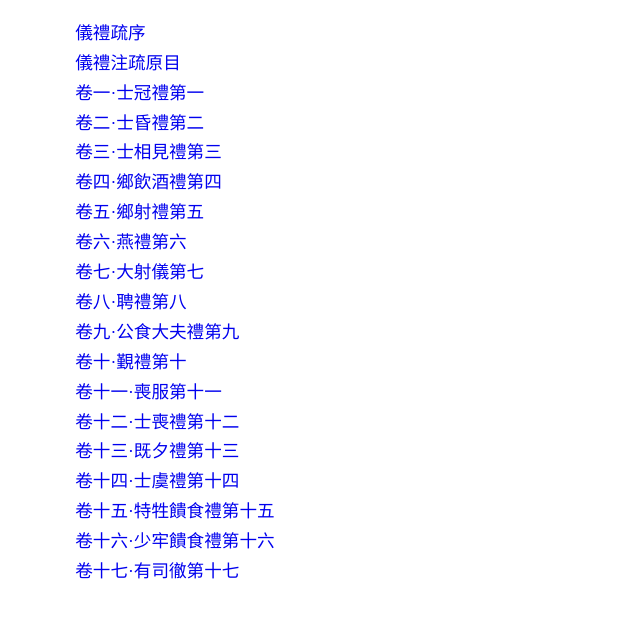
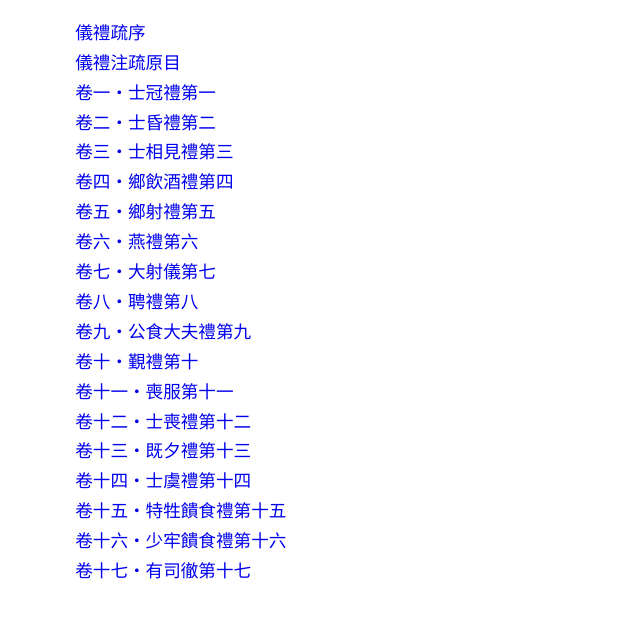
Before and after one commit to Ancient-China-Books/yilizhushu, a plain HTML site: page index.html in a window 1280 px wide. Shown: the part 48-666 px from the top of the page, without its empty margins (0-640 px from the left). Drawn offline with Linux system fonts and the light colour scheme; a web font is replaced by a local one.

Commit message:
修改點號樣式

```diff
--- a/index.html
+++ b/index.html
@@ -71,39 +71,39 @@
 
     <li><a href="OEBPS/Text/3897.html#toc_1">儀禮注疏原目</a></li>
 
-    <li><a href="OEBPS/Text/3898.html#toc_1">卷一·士冠禮第一</a></li>
+    <li><a href="OEBPS/Text/3898.html#toc_1">卷一・士冠禮第一</a></li>
 
-    <li><a href="OEBPS/Text/3899.html#toc_1">卷二·士昏禮第二</a></li>
+    <li><a href="OEBPS/Text/3899.html#toc_1">卷二・士昏禮第二</a></li>
 
-    <li><a href="OEBPS/Text/3900.html#toc_1">卷三·士相見禮第三</a></li>
+    <li><a href="OEBPS/Text/3900.html#toc_1">卷三・士相見禮第三</a></li>
 
-    <li><a href="OEBPS/Text/3901.html#toc_1">卷四·鄉飲酒禮第四</a></li>
+    <li><a href="OEBPS/Text/3901.html#toc_1">卷四・鄉飲酒禮第四</a></li>
 
-    <li><a href="OEBPS/Text/3902.html#toc_1">卷五·鄉射禮第五</a></li>
+    <li><a href="OEBPS/Text/3902.html#toc_1">卷五・鄉射禮第五</a></li>
 
-    <li><a href="OEBPS/Text/3903.html#toc_1">卷六·燕禮第六</a></li>
+    <li><a href="OEBPS/Text/3903.html#toc_1">卷六・燕禮第六</a></li>
 
-    <li><a href="OEBPS/Text/3904.html#toc_1">卷七·大射儀第七</a></li>
+    <li><a href="OEBPS/Text/3904.html#toc_1">卷七・大射儀第七</a></li>
 
-    <li><a href="OEBPS/Text/3905.html#toc_1">卷八·聘禮第八</a></li>
+    <li><a href="OEBPS/Text/3905.html#toc_1">卷八・聘禮第八</a></li>
 
-    <li><a href="OEBPS/Text/3906.html#toc_1">卷九·公食大夫禮第九</a></li>
+    <li><a href="OEBPS/Text/3906.html#toc_1">卷九・公食大夫禮第九</a></li>
 
-    <li><a href="OEBPS/Text/3907.html#toc_1">卷十·覲禮第十</a></li>
+    <li><a href="OEBPS/Text/3907.html#toc_1">卷十・覲禮第十</a></li>
 
-    <li><a href="OEBPS/Text/3908.html#toc_1">卷十一·喪服第十一</a></li>
+    <li><a href="OEBPS/Text/3908.html#toc_1">卷十一・喪服第十一</a></li>
 
-    <li><a href="OEBPS/Text/3909.html#toc_1">卷十二·士喪禮第十二</a></li>
+    <li><a href="OEBPS/Text/3909.html#toc_1">卷十二・士喪禮第十二</a></li>
 
-    <li><a href="OEBPS/Text/3910.html#toc_1">卷十三·既夕禮第十三</a></li>
+    <li><a href="OEBPS/Text/3910.html#toc_1">卷十三・既夕禮第十三</a></li>
 
-    <li><a href="OEBPS/Text/3911.html#toc_1">卷十四·士虞禮第十四</a></li>
+    <li><a href="OEBPS/Text/3911.html#toc_1">卷十四・士虞禮第十四</a></li>
 
-    <li><a href="OEBPS/Text/3912.html#toc_1">卷十五·特牲饋食禮第十五</a></li>
+    <li><a href="OEBPS/Text/3912.html#toc_1">卷十五・特牲饋食禮第十五</a></li>
 
-    <li><a href="OEBPS/Text/3913.html#toc_1">卷十六·少牢饋食禮第十六</a></li>
+    <li><a href="OEBPS/Text/3913.html#toc_1">卷十六・少牢饋食禮第十六</a></li>
 
-    <li><a href="OEBPS/Text/3914.html#toc_1">卷十七·有司徹第十七</a></li>
+    <li><a href="OEBPS/Text/3914.html#toc_1">卷十七・有司徹第十七</a></li>
 
   </ul>
 
```
Also changed, not shown: OEBPS/Text/3898.html (+1 -1 lines), OEBPS/Text/3899.html (+1 -1 lines), OEBPS/Text/3900.html (+1 -1 lines), OEBPS/Text/3901.html (+1 -1 lines), OEBPS/Text/3902.html (+1 -1 lines), OEBPS/Text/3903.html (+1 -1 lines), OEBPS/Text/3904.html (+1 -1 lines), OEBPS/Text/3905.html (+1 -1 lines), OEBPS/Text/3906.html (+1 -1 lines), OEBPS/Text/3907.html (+1 -1 lines), OEBPS/Text/3908.html (+1 -1 lines), OEBPS/Text/3909.html (+1 -1 lines), OEBPS/Text/3910.html (+1 -1 lines), OEBPS/Text/3911.html (+1 -1 lines), 3 more files, 2 other files.
